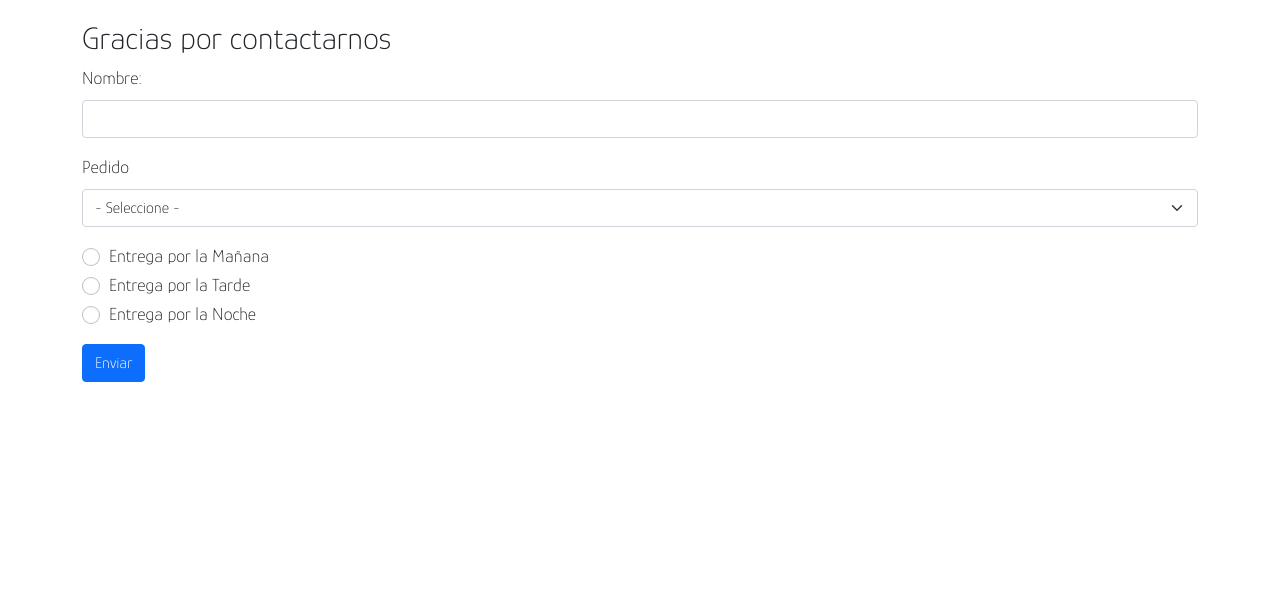
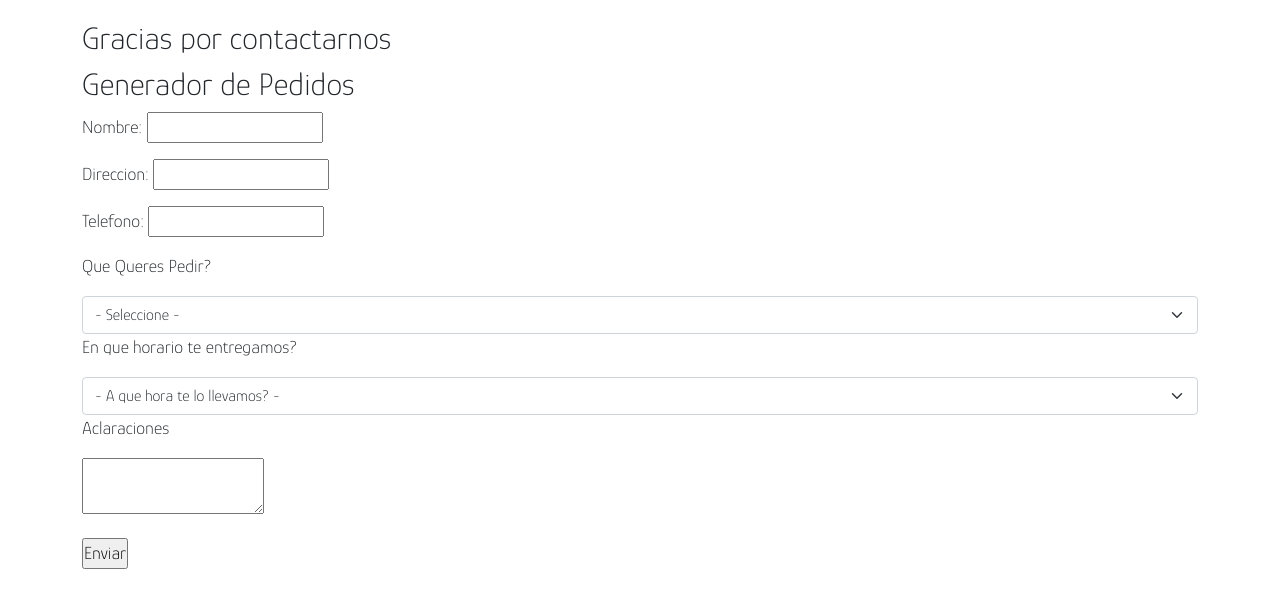
Before and after one commit to coniromeo/eventos, a plain HTML site: page contacto.html in a window 1280 px wide. Shown: the part 121-728 px from the top of the page. Drawn offline with nearby package versions, Linux system fonts and the light colour scheme.

Commit message:
Add files via upload

```diff
--- a/contacto.html
+++ b/contacto.html
@@ -5,8 +5,8 @@
     <meta http-equiv="X-UA-Compatible" content="IE=edge">
     <meta name="viewport" content="width=device-width, initial-scale=1.0">
     <meta name="description=" content="Empresa dedicada a ofrecer regalos con venta ONLINE, Cajas ideadas para sorprender en cumpleaños, aniversarios y en todo momento">
-    <meta name="keywords"  content="Regalos Online, Presentes, Cumpleaños, Aniversarios, Regalos Personaizados, Sets de Regalo, Tienda Virtual, Tienda Online">
-    <title>Regalos Online. Tienda de presentes.</title>
+    <meta name="keywords"  content="Natural, Frutas, verduras, sano, salud, saludable">
+    <title>El Bolson. Frutas y verduras para vos</title>
     <link rel="preconnect" href="https://fonts.googleapis.com">
     <link rel="preconnect" href="https://fonts.gstatic.com" crossorigin>
     <link href="https://fonts.googleapis.com/css2?family=Glory:wght@200&display=swap" rel="stylesheet">
@@ -22,7 +22,7 @@
             <div class ="flexitems"><a class="a" href="secciones/regalos.html">Quienes Somos</a></div>
             <div class ="flexitems"><a class="a" href="secciones/ocasiones.html">Promos</a></div>
             <div class ="flexitems"><a class="a" href="secciones/novedades.html">Beneficios</a></div>
-            <div class ="flexitems"><a class="a" href="secciones/contacto.html">Contacto</a></div>
+            <div class ="flexitems"><a class="a" href="contacto.html">Contacto</a></div>
 
         </div>
     </div>
@@ -31,41 +31,36 @@
         <br>
 		<h2>Gracias por contactarnos</h2>
 
-		<form>
-			<div class="mb-3">
-				<label class="form-label" for="nombre">Nombre: </label>
-				<input class="form-control" type="text" id="nombre" name="nombre">
-			</div>
-			<div class="mb-3">
-				<label class="form-label" for="pedido">Pedido </label>
+        <div id="caja">
+		<form name="rellenar" action="#" >
+			<h2>Generador de Pedidos</h2>
+   <p> Nombre: <input name="titulo" type="text"/> </p>
+   <p> Direccion: <input name="direccion" type="text"/> </p>
+   <p> Telefono: <input name="telefono" type="text"/> </p>
+
+   <p> Que Queres Pedir? </p>
     <select class="form-select" name="pedido" id="pedido">
         <option value="seleccione" selected disabled>- Seleccione -</option>
         <option value="Frutas">Frutas</option>
         <option value="Verduras">Verduras</option>
         <option value="Frutas y Verduras">Frutas y Verduras</option>
     </select>
+    <p> En que horario te entregamos? </p>
+    <select class="form-select" name="horario" id="horario">
+        <option value="seleccione" selected disabled>- A que hora te lo llevamos? -</option>
+        <option value="mañana">A la mañana</option>
+        <option value="tarde">A la tarde</option>
+        <option value="noche">A la noche</option>
+    </select>
+
+   <p>Aclaraciones</p>
+   <p><textarea name="texto"></textarea></p>
+   <p><input name="ver" type="button" value="Enviar" />
+</form>
 </div>
+</main>
 
-			<div class="form-check">
-				<input class="form-check-input" type="radio" name="turno" id="manana" value="manana">
-				<label class="form-check-label" for="manana">Entrega por la Mañana</label>
-			</div>
-			<div class="form-check">
-				<input class="form-check-input" type="radio" name="turno" id="tarde" value="tarde">
-				<label class="form-check-label" for="tarde">Entrega por la Tarde</label>
-			</div>
-			<div class="form-check mb-3">
-				<input class="form-check-input" type="radio" name="turno" id="noche" value="noche">
-				<label class="form-check-label" for="noche">Entrega por la Noche</label>
-			</div>
-			<div class="col-12">
-				<button class="btn btn-primary" id="submit" type="submit">Enviar</button>
-			</div>
-		</form>
-
-		<div class='mt-3 text-center' id="eventos"></div>
-	</main>
-<script src="eventos.js">
+<script src="eventos2.js">
 </script>
 
 </body>
--- /dev/null
+++ b/eventos2.js
@@ -0,0 +1,13 @@
+function escribe() {
+    escribir = document.getElementById("caja")
+    miTitulo = "<h1>" + document.rellenar.titulo.value + "</h1>"
+    miTelefono = "<h2>" + document.rellenar.telefono.value + "</h2>"
+    miDireccion = "<h2>" + document.rellenar.direccion.value + "</h2>"
+    miPedido = "<h3>" + document.rellenar.pedido.value + "</h3>"
+    miHorario = "<h2>" + document.rellenar.horario.value + "</h2>"
+    miTexto = "<p>" + document.rellenar.texto.value + "</p>"
+    escribir.innerHTML = miTitulo + miTelefono+ miDireccion+ miPedido + miHorario + miTexto
+    }
+window.onload = function() {
+document.rellenar.ver.onclick = escribe
+}
```
Lines whose indentation alone changed are shown as unchanged.
